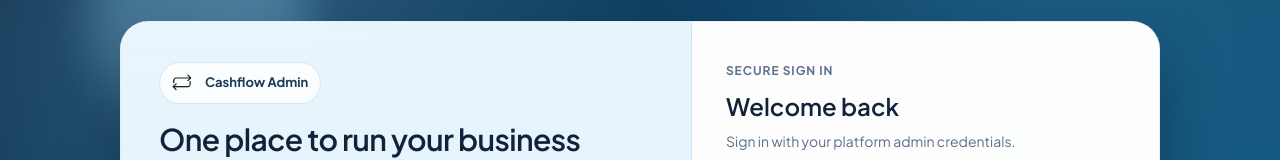
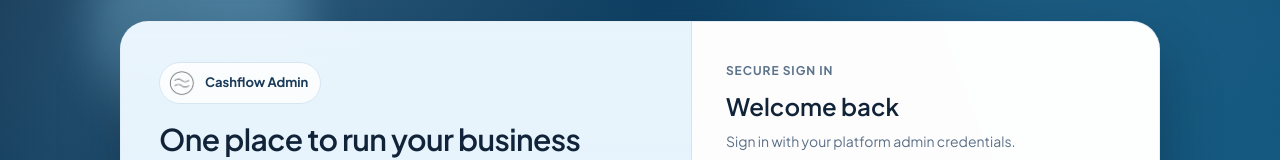
Before and after one commit to zayar/cashflow_admin, a React (Vite) app: page /login in a window 1280 px wide. Shown: the part 167-327 px from the top of the page. Built offline with nearby package versions, Linux system fonts and the light colour scheme; no server answers.

Commit message:
Use new cashflow logo asset across admin portal

```diff
--- a/index.html
+++ b/index.html
@@ -2,7 +2,7 @@
 <html lang="en">
   <head>
     <meta charset="UTF-8" />
-    <link rel="icon" type="image/svg+xml" href="/logo.svg" />
+    <link rel="icon" type="image/png" href="/cashflow_logo.png" />
     <meta name="viewport" content="width=device-width, initial-scale=1.0" />
     <title>Cashflow Console</title>
   </head>
--- a/src/layout/admin_layout.tsx
+++ b/src/layout/admin_layout.tsx
@@ -2,7 +2,6 @@
 import { Button, Layout, Menu } from 'antd';
 import React from 'react';
 import { Outlet, useLocation, useNavigate } from 'react-router-dom';
-import logo from '../assets/logo.png';
 import ConfirmationModal from '../components/confirmation';
 import { useAuth } from '../context/auth';
 import '../css/admin-layout.css';
@@ -48,6 +47,7 @@
     const { pathname } = useLocation();
     const { logout } = useAuth();
     const selectedKey = resolveMenuKey(pathname);
+    const logo = "/cashflow_logo.png";
 
     return (
         <Layout className="cf-admin-layout">
--- a/src/page/login.tsx
+++ b/src/page/login.tsx
@@ -2,7 +2,6 @@
 import { Button, Form, Input, Typography } from 'antd';
 import { LockOutlined, SafetyCertificateOutlined, ThunderboltOutlined, UserOutlined } from '@ant-design/icons';
 import { useLocation, useNavigate } from 'react-router-dom';
-import logo from '../assets/logo.png';
 import { useAuth } from '../context/auth';
 import paths from '../router/paths';
 import styles from '../css/login.module.css';
@@ -14,6 +13,7 @@
     const { state } = useLocation();
     const [loading, setLoading] = useState(false);
     const nextTo = state?.from || paths.home;
+    const logo = "/cashflow_logo.png";
 
     useEffect(() => {
         const token = LocalStorageService.getToken();
```
Also changed, not shown: public/cashflow_logo.png (added).
